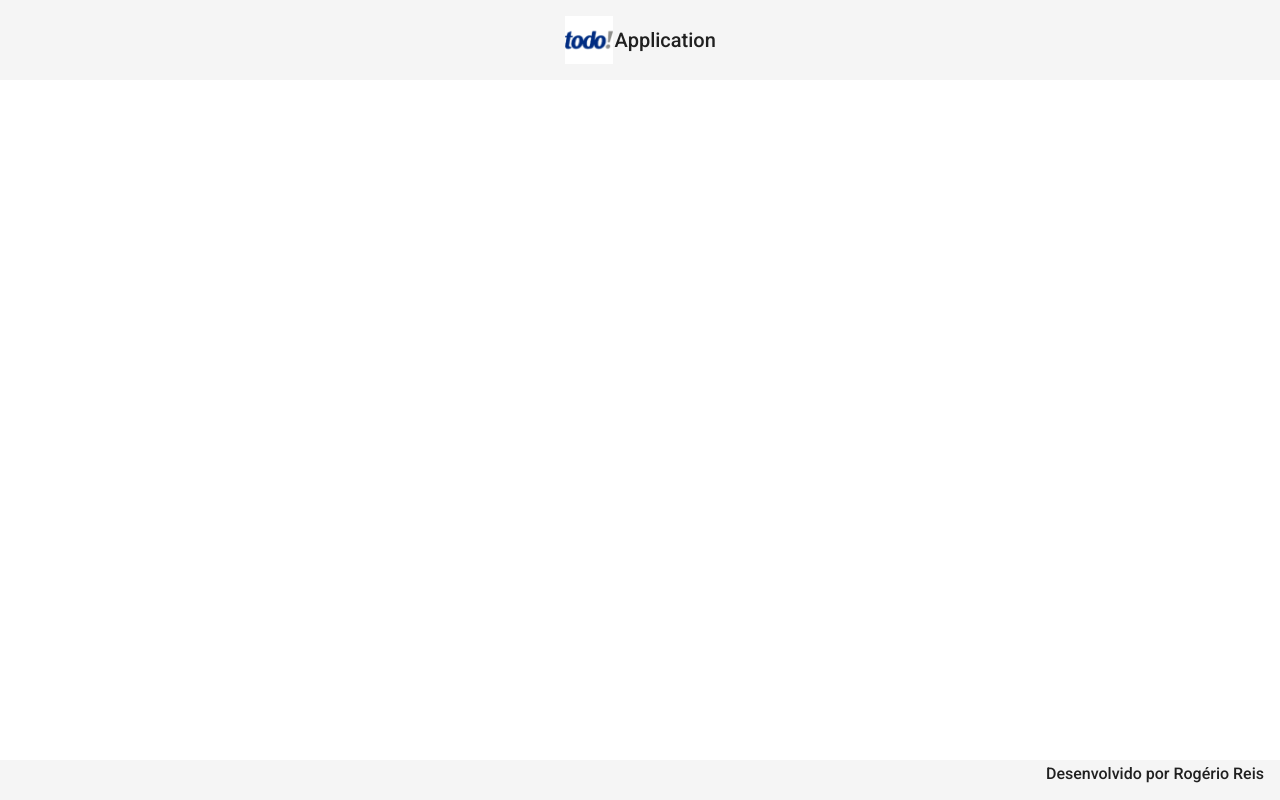
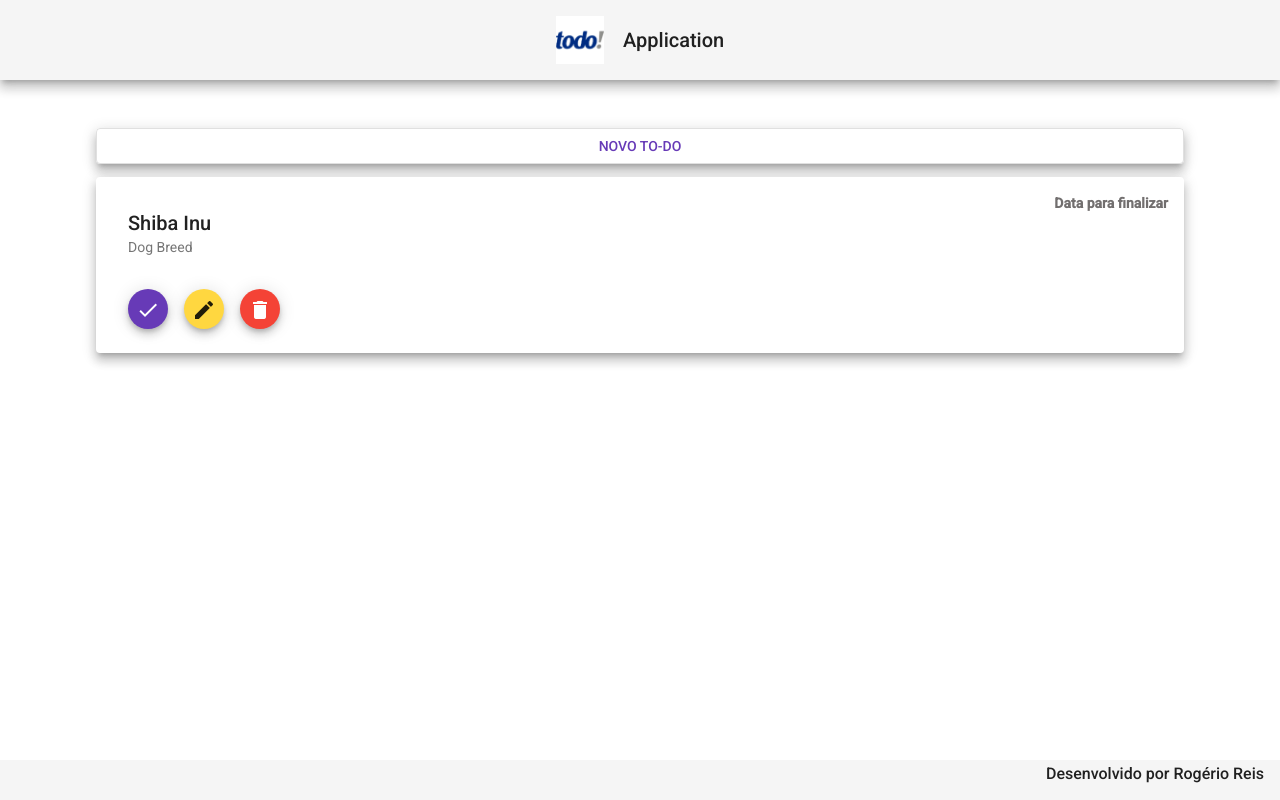
Before and after one commit to rogeriotadeudosreis/Todo, an Angular app: page / in a window 1280 px wide. Built offline with nearby package versions, Linux system fonts and the light colour scheme.

Commit message:
implementado component read-all

```diff
--- a/src/app/app.component.html
+++ b/src/app/app.component.html
@@ -1,2 +1,3 @@
 <app-header></app-header>
+<app-read-all></app-read-all>
 <app-footer></app-footer>
--- a/src/app/components/header/header.component.css
+++ b/src/app/components/header/header.component.css
@@ -13,5 +13,5 @@ span {
 }
 
 h1 {
-    padding-left: 1.2%;
+    padding-left: 1.2rem;
 }
--- a/src/app/components/header/header.component.html
+++ b/src/app/components/header/header.component.html
@@ -1,4 +1,4 @@
-<mat-toolbar class="header">
+<mat-toolbar class="header mat-elevation-z8">
    <span>
        <img src="assets/img/logo.png" alt="logo-todo">
    </span>
--- /dev/null
+++ b/src/app/components/read-all/read-all.component.css
@@ -0,0 +1,33 @@
+.container {
+  width: 85%;
+  margin: auto;
+}
+
+.content {
+  width: 100%;
+}
+
+.novo-todo {
+    width: 100%;
+    margin-top: 3rem;
+}
+
+mat-card {
+    margin-top: .8rem;
+    padding: .rem;
+}
+
+p {
+    text-align: end;
+    font-weight: 600;
+    color: rgb(114, 111, 111);
+    margin-bottom: 0%;
+}
+
+.actions {
+    margin: .5rem;
+}
+
+.actions button {
+    margin: .5rem;
+}
--- /dev/null
+++ b/src/app/components/read-all/read-all.component.html
@@ -0,0 +1,29 @@
+<div class="container">
+  <button class="novo-todo mat-elevation-z8" mat-stroked-button color="primary">
+    NOVO TO-DO
+  </button>
+
+  <div class="content">
+    <mat-card class="mat-elevation-z8">
+      <p>Data para finalizar</p>
+      <mat-card-header>
+        <mat-card-title>Shiba Inu</mat-card-title>
+        <mat-card-subtitle>Dog Breed</mat-card-subtitle>
+      </mat-card-header>
+
+      <div class="actions">
+        <button mat-mini-fab color="primary">
+            <mat-icon>done</mat-icon>
+          </button>
+          <button mat-mini-fab color="accent">
+            <mat-icon>edit</mat-icon>
+          </button>
+          <button mat-mini-fab color="warn">
+            <mat-icon>delete</mat-icon>
+          </button>
+      </div>
+
+
+    </mat-card>
+  </div>
+</div>
--- /dev/null
+++ b/src/app/components/read-all/read-all.component.ts
@@ -0,0 +1,15 @@
+import { Component, OnInit } from '@angular/core';
+
+@Component({
+  selector: 'app-read-all',
+  templateUrl: './read-all.component.html',
+  styleUrls: ['./read-all.component.css']
+})
+export class ReadAllComponent implements OnInit {
+
+  constructor() { }
+
+  ngOnInit(): void {
+  }
+
+}
```
Also changed, not shown: src/app/app.module.ts (+9 -1 lines).
